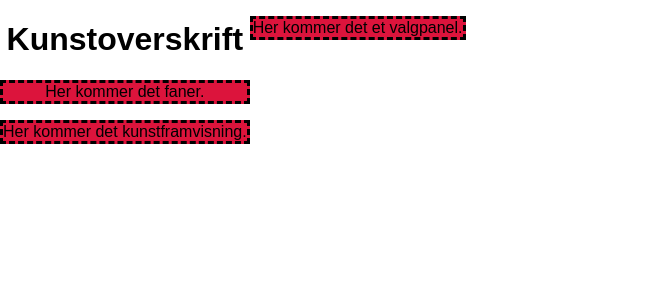
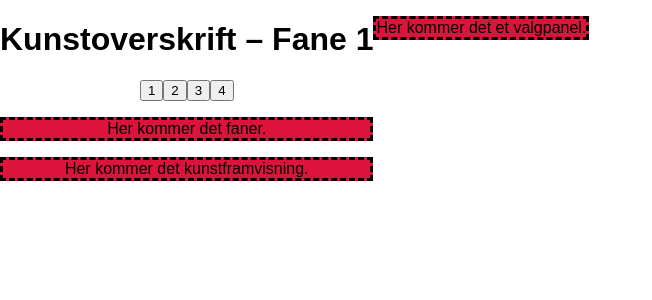
Before and after one commit to IT2810/it2810-webutvikling-h18-prosjekt-2-gruppe--24, a React (Create React App) app: page / in a window 1280 px wide. Shown: the top 300 px of the page, without its empty margins (0-652 px from the left). Built offline with nearby package versions, Linux system fonts and the light colour scheme.

Commit message:
Add minimum tabswitching logic

```diff
--- a/src/App.js
+++ b/src/App.js
@@ -5,15 +5,26 @@ import OptionPanel from "./components/OptionPanel";
 import ArtDisplay from "./components/ArtDisplay";
 
 class App extends Component {
+  constructor(props) {
+    super(props);
+    this.state = { tab: 1 };
+    this.setTab = this.setTab.bind(this);
+  }
+
+  setTab(tab) {
+    console.log("Called set tab with tab = " + tab);
+    this.setState({ tab: tab });
+  }
+
   render() {
     return (
       <div className="App" id="topFlexBox">
         <div id="innhold">
           <div>
-            <h1>Kunstoverskrift</h1>
+            <h1>Kunstoverskrift – Fane {this.state.tab}</h1>
           </div>
           <div>
-            <Tabs />
+            <Tabs setTab={this.setTab} />
           </div>
           <div>
             <ArtDisplay />
--- a/src/components/Tabs.js
+++ b/src/components/Tabs.js
@@ -5,6 +5,10 @@ class Tabs extends Component {
   render() {
     return (
       <div className="Tabs">
+        <button onClick={() => this.props.setTab(1)}>1</button>
+        <button onClick={() => this.props.setTab(2)}>2</button>
+        <button onClick={() => this.props.setTab(3)}>3</button>
+        <button onClick={() => this.props.setTab(4)}>4</button>
         <p className="placeholder-text">Her kommer det faner.</p>
       </div>
     );
```
